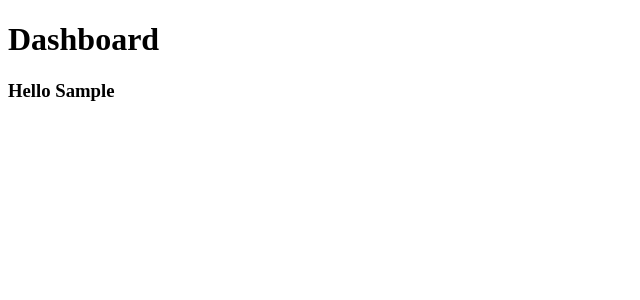
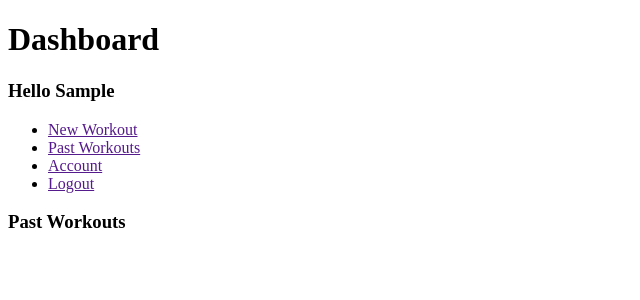
Before and after one commit to JakeWyMoore/gym_notes, a Django app: template apps/frontend/templates/dashboard.html in a window 1280 px wide. Shown: the top 300 px of the page, without its empty margins (0-640 px from the left). Run offline with Django 3.2, Linux system fonts and the light colour scheme; the template is opened without the code that fills it, so the values that code supplies are empty; the visitor is signed in with stand-in values (Sample User, id 1).

Commit message:
dashboard menu items

```diff
--- a/apps/frontend/templates/dashboard.html
+++ b/apps/frontend/templates/dashboard.html
@@ -9,5 +9,12 @@
 <body>
     <h1>Dashboard</h1>
     <h3>Hello {{ user.first_name }}</h3>
+    <ul>
+        <li><a href="">New Workout</a></li>
+        <li><a href="">Past Workouts</a></li>
+        <li><a href="">Account</a></li>
+        <li><a href="">Logout</a></li>
+    </ul>
+    <h3>Past Workouts</h3>
 </body>
 </html>
```
